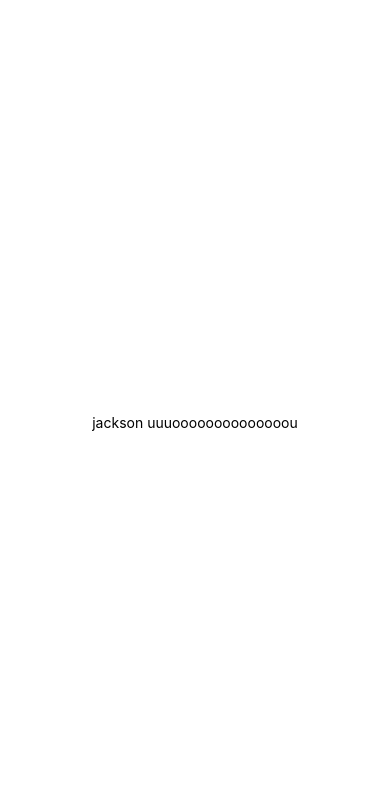
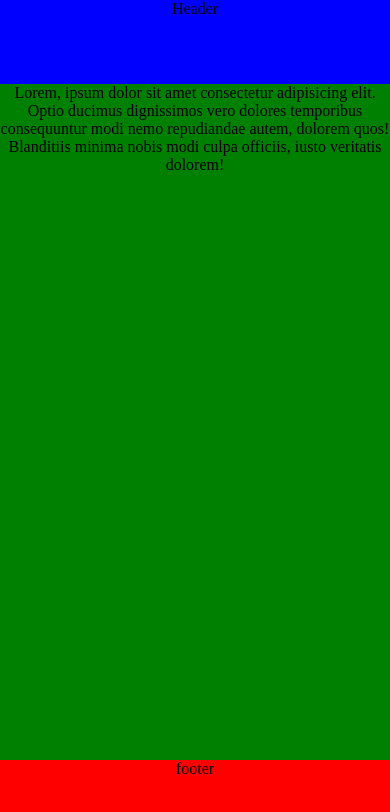
Before and after one commit to Yuri134X/QuizReactNative, a React Native app: screen / in a window 390 px wide. Shown: the top 812 px of the page. Built offline with nearby package versions, Linux system fonts and the light colour scheme.

Commit message:
add scrollView in layout

```diff
--- a/App.jsx
+++ b/App.jsx
@@ -1,11 +1,22 @@
 import { StatusBar } from 'expo-status-bar';
-import { StyleSheet, Text, View } from 'react-native';
+import { ScrollView, StyleSheet, Text, View } from 'react-native';
 
 export default function App() {
   return (
     <View style={styles.container}>
-      <Text>jackson uuuoooooooooooooou</Text>
-      <StatusBar style="auto" />
+      <view style= {{flex: 1, backgroundColor: 'blue', width: '100%'}}>
+        <text>Header</text>
+      </view>
+
+
+      <ScrollView style={{flex:8, backgroundColor: 'green'}}>
+        <text> Lorem, ipsum dolor sit amet consectetur adipisicing elit. Optio ducimus dignissimos vero dolores temporibus consequuntur modi nemo repudiandae autem, dolorem quos! Blanditiis minima nobis modi culpa officiis, iusto veritatis dolorem!</text>
+        </ScrollView>
+
+      <view style= {{flex: 1, backgroundColor: 'red', width: '100%'}}>
+      <text> footer</text>
+      </view>
+
     </View>
 
 
@@ -18,5 +29,6 @@ const styles = StyleSheet.create({
     backgroundColor: '#fff',
     alignItems: 'center',
     justifyContent: 'center',
+    textAlign: 'center'
   },
 });
```
